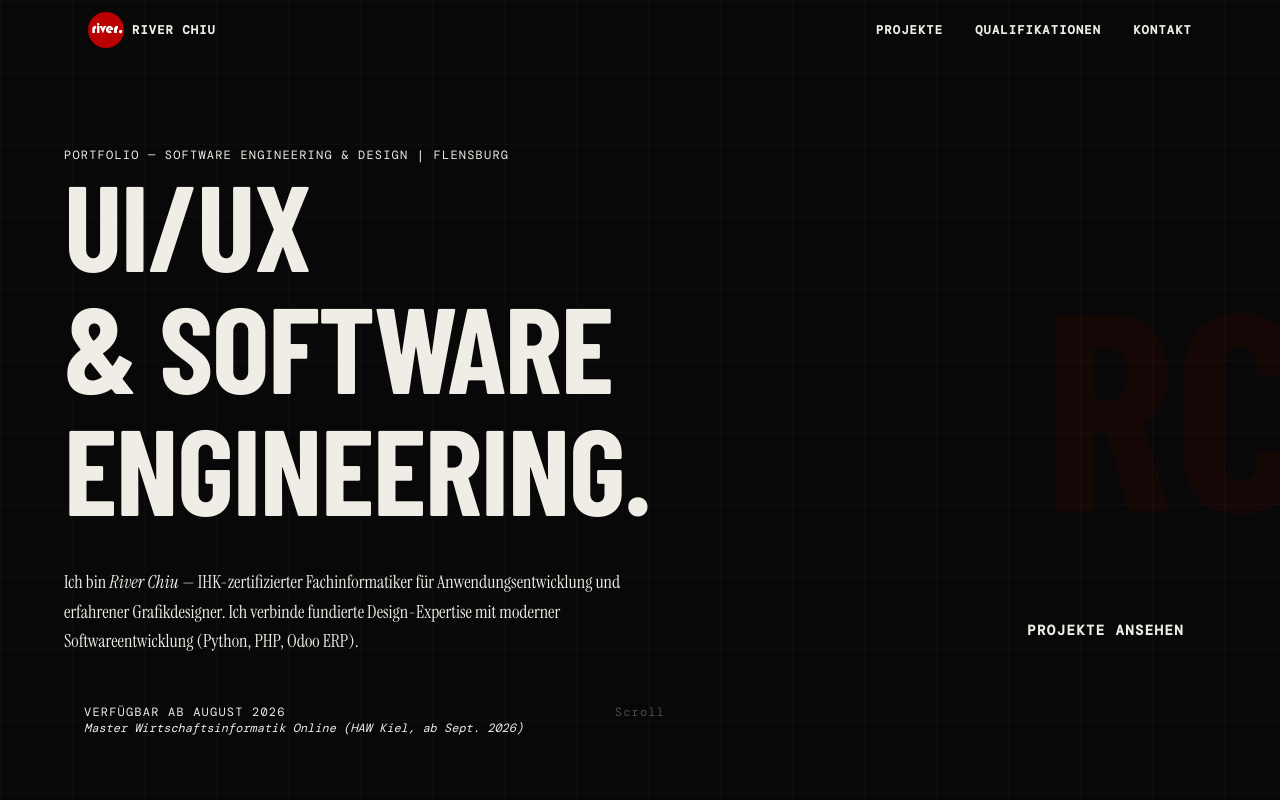
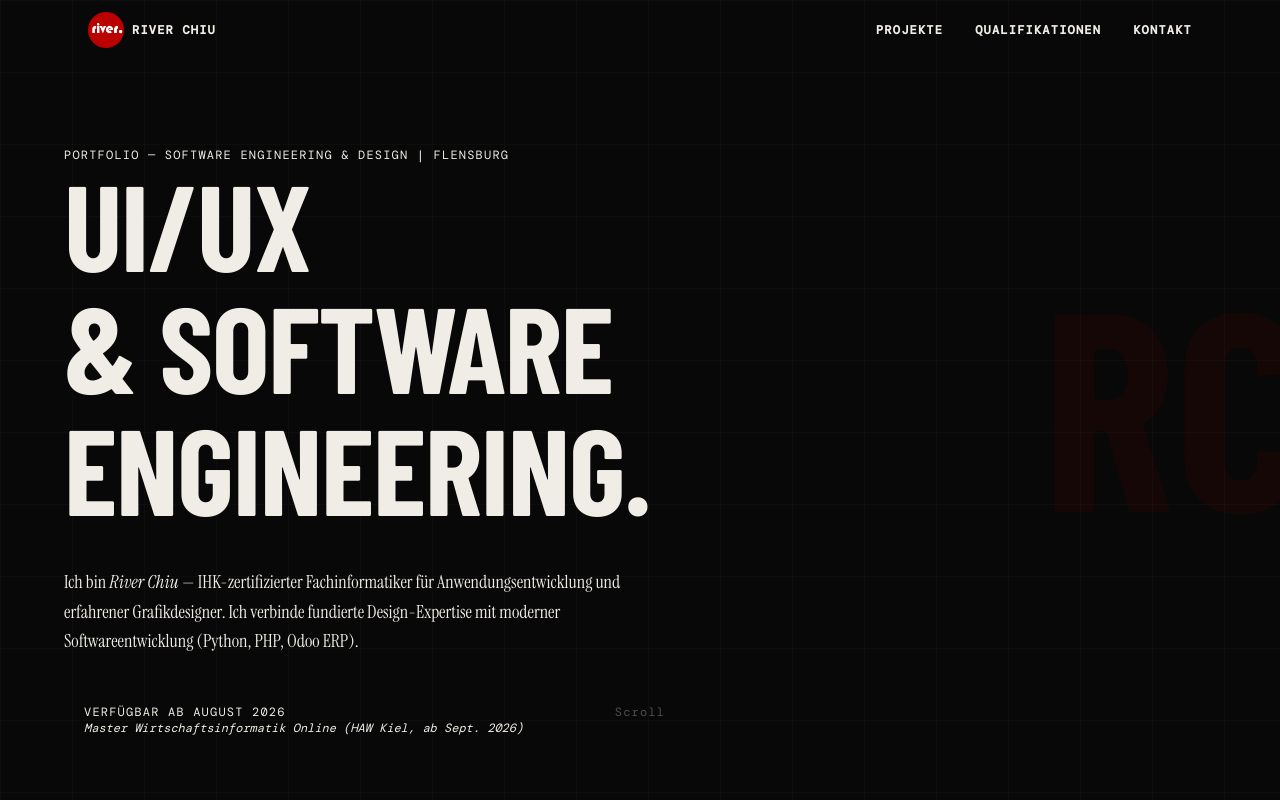
Before and after one commit to riverchiu-dev/riverchiu-dev.github.io, a React (Vite) app: page / in a window 1280 px wide. Shown: the top 800 px of the page. Built offline with nearby package versions, Linux system fonts and the light colour scheme; a web font is replaced by a local one.

Commit message:
Update App.tsx

```diff
--- a/src/app/App.tsx
+++ b/src/app/App.tsx
@@ -239,15 +239,6 @@ export default function App() {
               für Anwendungsentwicklung und erfahrener Grafikdesigner. Ich verbinde fundierte
               Design-Expertise mit moderner Softwareentwicklung (Python, PHP, Odoo ERP).
             </p>
-
-            <div className="shrink-0">
-              <button
-                onClick={() => scrollTo("projekte")}
-                className="font-mono text-sm tracking-widest uppercase px-8 py-4 bg-primary text-primary-foreground hover:opacity-90 transition-opacity duration-200 font-semibold"
-              >
-                Projekte ansehen
-              </button>
-            </div>
           </div>
           <div className="mt-12 flex items-center gap-3">
             <span className="relative flex h-2 w-2">
```
